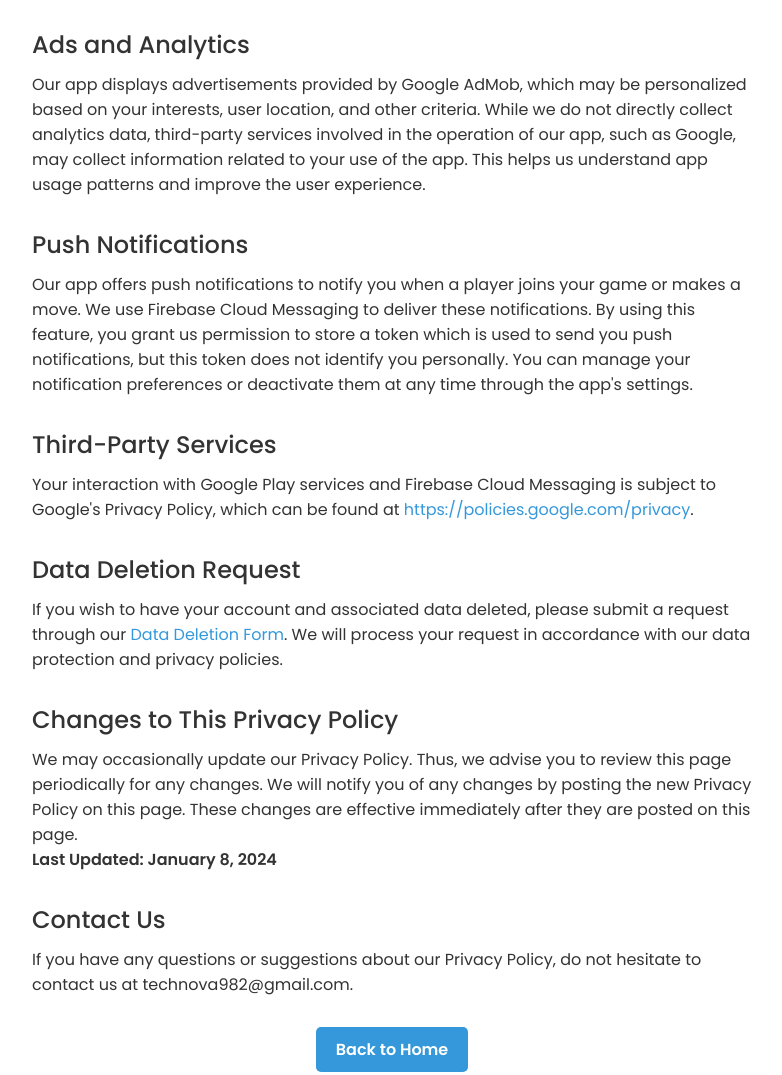
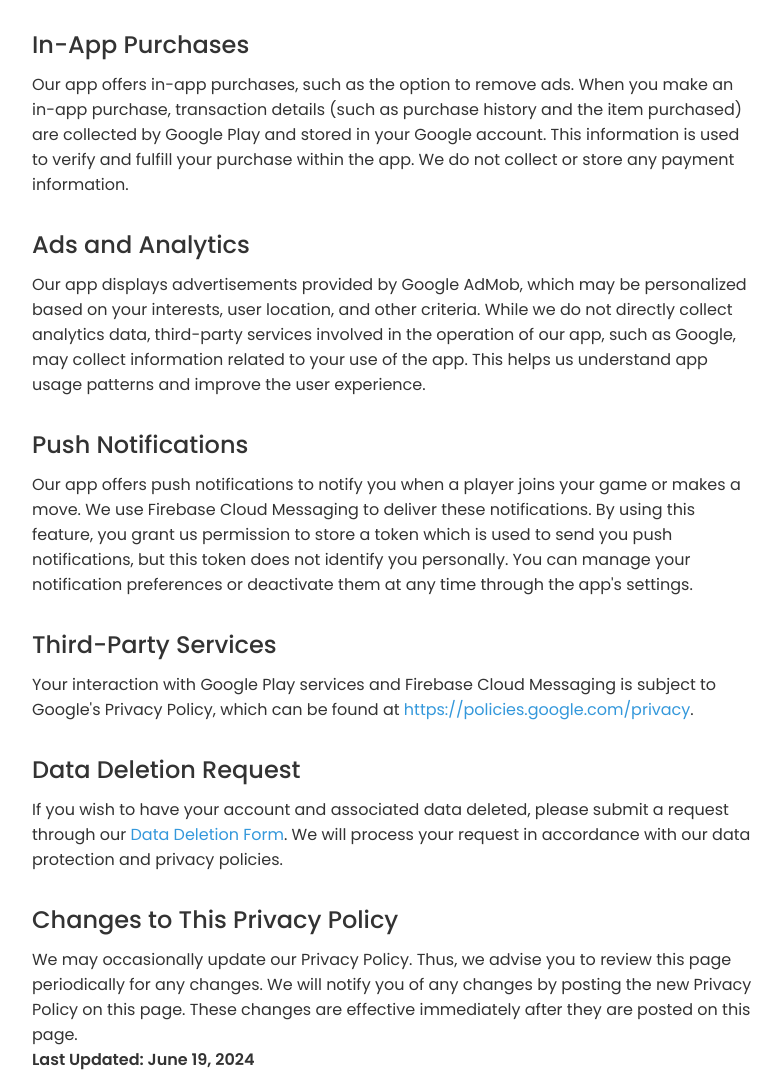
Before and after one commit to Samooh-9820060/Privacy_Policy, a plain HTML site: page UltimateTicTacToe.html in a window 1280 px wide. Shown: the part 765-1840 px from the top of the page, without its empty margins (248-1030 px from the left). Drawn offline with Linux system fonts and the light colour scheme.

Commit message:
Update UltimateTicTacToe.html
added in app purchase part

```diff
--- a/UltimateTicTacToe.html
+++ b/UltimateTicTacToe.html
@@ -91,6 +91,9 @@
             <li><strong>Google AdMob:</strong> Our app displays advertisements via Google AdMob, to offer the game for free. These ads may be tailored to your interests or location. For more information on how your data is used in this context, and how to opt out, please refer to <a href="https://policies.google.com/technologies/partner-sites" target="_blank" rel="noopener noreferrer">Google's policy</a>.</li>
         </ul>
 
+        <h2>In-App Purchases</h2>
+        <p>Our app offers in-app purchases, such as the option to remove ads. When you make an in-app purchase, transaction details (such as purchase history and the item purchased) are collected by Google Play and stored in your Google account. This information is used to verify and fulfill your purchase within the app. We do not collect or store any payment information.</p>
+
         <h2>Ads and Analytics</h2>
         <p>Our app displays advertisements provided by Google AdMob, which may be personalized based on your interests, user location, and other criteria. While we do not directly collect analytics data, third-party services involved in the operation of our app, such as Google, may collect information related to your use of the app. This helps us understand app usage patterns and improve the user experience.</p>
 
@@ -105,7 +108,7 @@
 
         <h2>Changes to This Privacy Policy</h2>
         <p>We may occasionally update our Privacy Policy. Thus, we advise you to review this page periodically for any changes. We will notify you of any changes by posting the new Privacy Policy on this page. These changes are effective immediately after they are posted on this page.</p>
-        <p><strong>Last Updated: January 8, 2024</strong></p>
+        <p><strong>Last Updated: June 19, 2024</strong></p>
 
         <h2>Contact Us</h2>
         <p>If you have any questions or suggestions about our Privacy Policy, do not hesitate to contact us at technova982@gmail.com.</p>
```
